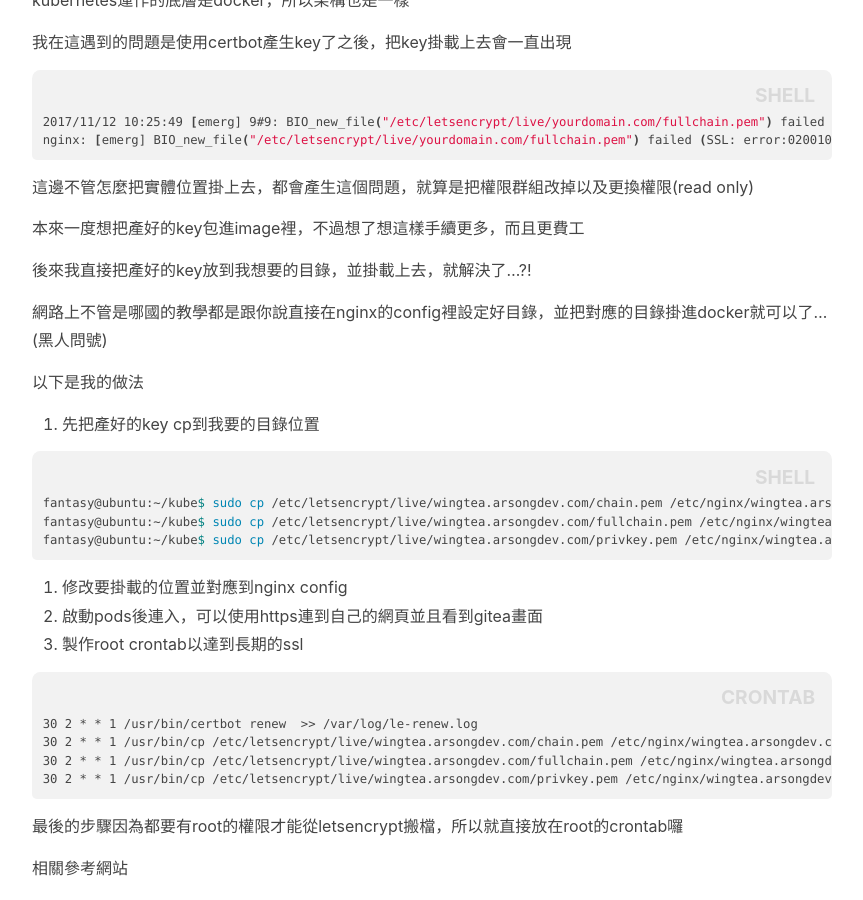
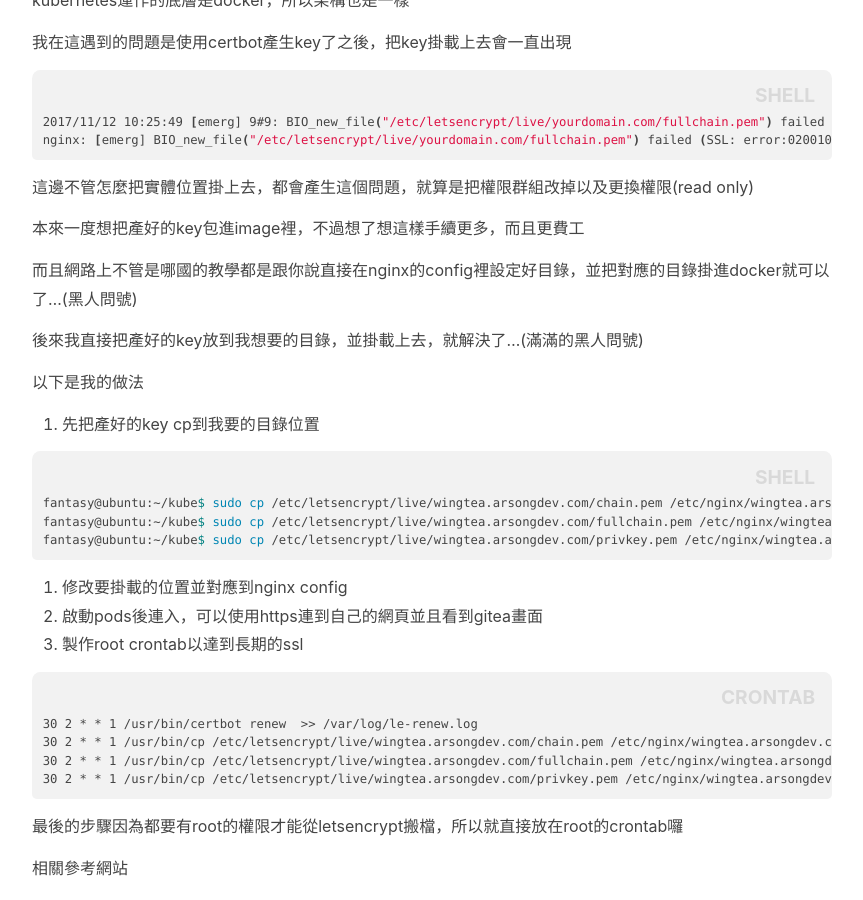
Before and after one commit to tingShean/tingshean.github.io, a Jekyll site: the page built from _posts/2017-11-13-how-to-gitea-with-nginx-ssl-on-kubernetes.md, in a window 1280 px wide and 900 px high, scrolled down 314 px. Shown: the whole window, without its empty margins (208-1071 px from the left). Built offline with Jekyll 4.4.1, drawn with Linux system fonts in a browser that asks for light colours; nearby versions of some CDN libraries; comment, search, counter and statistics services are not loaded.

Commit message:
[Modify]20171113 post

```diff
--- a/_posts/2017-11-13-how-to-gitea-with-nginx-ssl-on-kubernetes.md
+++ b/_posts/2017-11-13-how-to-gitea-with-nginx-ssl-on-kubernetes.md
@@ -26,9 +26,9 @@ nginx: [emerg] BIO_new_file("/etc/letsencrypt/live/yourdomain.com/fullchain.pem"
 本來一度想把產好的key包進image裡，不過想了想這樣手續更多，而且更費工
 
 
-後來我直接把產好的key放到我想要的目錄，並掛載上去，就解決了...?!
+而且網路上不管是哪國的教學都是跟你說直接在nginx的config裡設定好目錄，並把對應的目錄掛進docker就可以了...(黑人問號)
 
-網路上不管是哪國的教學都是跟你說直接在nginx的config裡設定好目錄，並把對應的目錄掛進docker就可以了...(黑人問號)
+後來我直接把產好的key放到我想要的目錄，並掛載上去，就解決了...(滿滿的黑人問號)
 
 
 以下是我的做法
@@ -58,7 +58,9 @@ fantasy@ubuntu:~/kube$ sudo cp /etc/letsencrypt/live/wingtea.arsongdev.com/privk
 相關參考網站
 
 [Certbot官網][certbot-offical]
+
 [Gitea with Nginx Reverse Proxy][focaabys-note]
+
 [手把手教你在Nginx上使用CertBot][nginx-certbot]
 
 [certbot-offical]: https://certbot.eff.org/#ubuntuxenial-other
```
